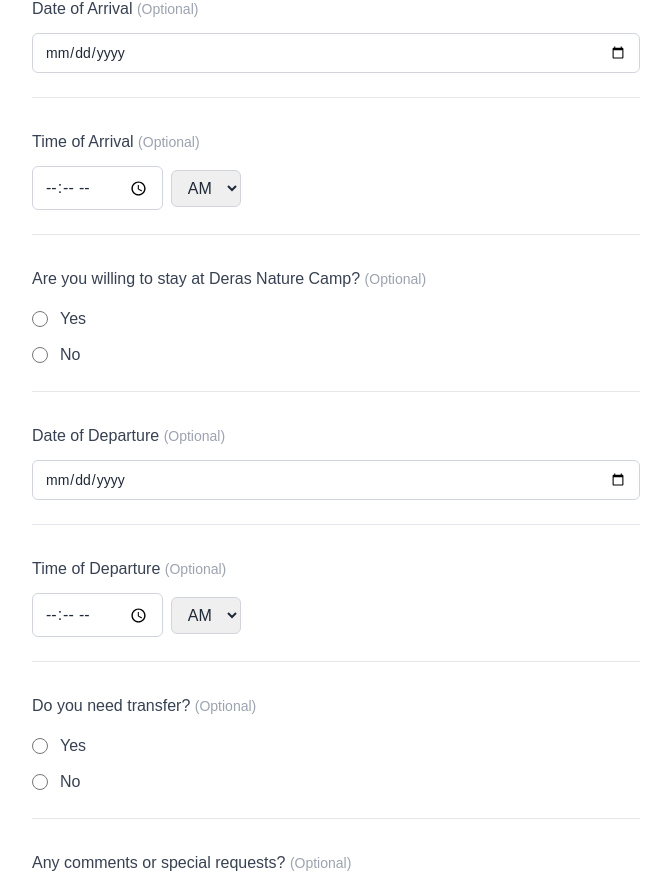
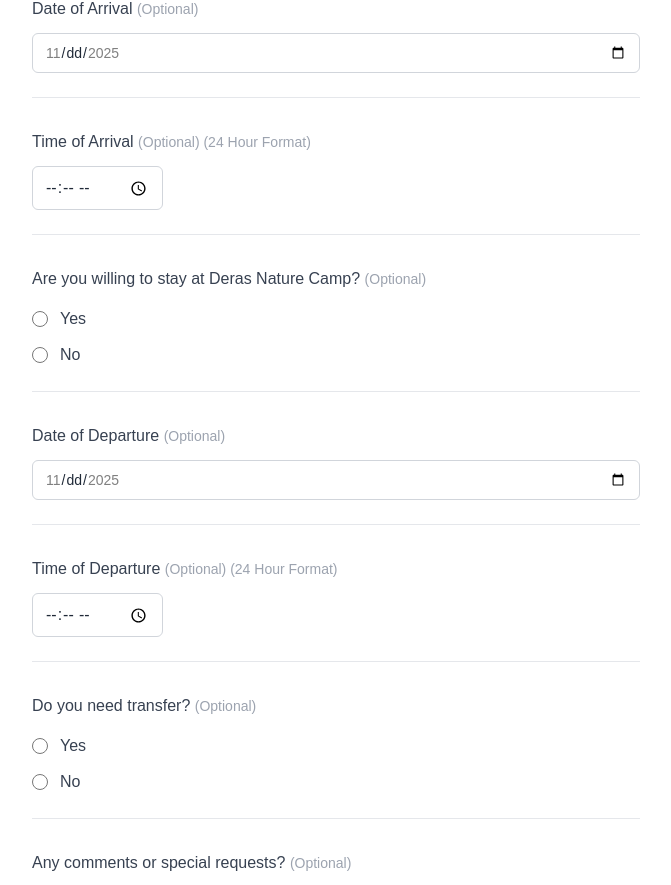
Before and after one commit to tejareddy8888/OpensourceWeddingWebsite, a React (Vite) app: page / in a window 1280 px wide. Shown: the part 7897-8782 px from the top of the page, without its empty margins (304-975 px from the left). Built offline with nearby package versions, Linux system fonts and the light colour scheme.

Commit message:
Fixed RSVp

```diff
--- a/src/components/RSVP.jsx
+++ b/src/components/RSVP.jsx
@@ -8,11 +8,9 @@ const RSVP = ({ visible }) => {
     numberOfPeople: '',
     arrivalDate: '',
     arrivalTime: '',
-    arrivalTimeAmPm: 'AM',
     stayAtDerasNatureCamp: '',
     departureDate: '',
     departureTime: '',
-    departureTimeAmPm: 'AM',
     needTransfer: '',
     comments: ''
   });
@@ -31,7 +29,6 @@ const RSVP = ({ visible }) => {
     const { name, value } = e.target;
     setFormData(prev => ({ ...prev, [name]: value }));
   };
-
   const handleSubmit = async (e) => {
     e.preventDefault();
     setIsSubmitting(true);
@@ -67,19 +64,37 @@ const RSVP = ({ visible }) => {
 
     // Optional fields - only append if they have values
     appendIfNotEmpty('entry.804560134', formData.numberOfPeople);
-    appendIfNotEmpty('entry.1424661284', formData.arrivalDate);
 
-    // Handle time fields - only append if both time and date are provided
-    if (formData.arrivalTime && formData.arrivalTime.trim() !== '') {
-      formSubmitData.append('entry.647675901', `${formData.arrivalTime} ${formData.arrivalTimeAmPm}`);
+    // Handle arrival date
+    if (formData.arrivalDate) {
+      const [year, month, day] = formData.arrivalDate.split('-'); // Assuming YYYY-MM-DD format
+      appendIfNotEmpty('entry.1424661284_year', year);
+      appendIfNotEmpty('entry.1424661284_month', month);
+      appendIfNotEmpty('entry.1424661284_day', day);
+    }
+
+    // Handle arrival time
+    if (formData.arrivalTime) {
+      const [hours, minutes] = formData.arrivalTime.split(':');
+      appendIfNotEmpty('entry.647675901_hour', hours);
+      appendIfNotEmpty('entry.647675901_minute', minutes);
     }
 
     appendIfNotEmpty('entry.1750924207', formData.stayAtDerasNatureCamp);
-    appendIfNotEmpty('entry.1386550255', formData.departureDate);
 
-    // Handle departure time - only append if both time and date are provided
-    if (formData.departureTime && formData.departureTime.trim() !== '') {
-      formSubmitData.append('entry.1136018907', `${formData.departureTime} ${formData.departureTimeAmPm}`);
+    // Handle departure date
+    if (formData.departureDate) {
+      const [year, month, day] = formData.departureDate.split('-'); // Assuming YYYY-MM-DD format
+      appendIfNotEmpty('entry.1386550255_year', year);
+      appendIfNotEmpty('entry.1386550255_month', month);
+      appendIfNotEmpty('entry.1386550255_day', day);
+    }
+
+    // Handle departure time
+    if (formData.departureTime) {
+      const [hours, minutes] = formData.departureTime.split(':');
+      appendIfNotEmpty('entry.1136018907_hour', hours);
+      appendIfNotEmpty('entry.1136018907_minute', minutes);
     }
 
     appendIfNotEmpty('entry.486253220', formData.needTransfer);
@@ -93,17 +108,16 @@ const RSVP = ({ visible }) => {
       });
 
       setSubmitSuccess(true);
+
       setFormData({
         canAttend: '',
         familyName: '',
         numberOfPeople: '',
         arrivalDate: '',
         arrivalTime: '',
-        arrivalTimeAmPm: 'AM',
         stayAtDerasNatureCamp: '',
         departureDate: '',
         departureTime: '',
-        departureTimeAmPm: 'AM',
         needTransfer: '',
         comments: ''
       });
@@ -150,8 +164,8 @@ const RSVP = ({ visible }) => {
                       <input
                         type="radio"
                         name="canAttend"
-                        value="Yes, I'll be there"
-                        checked={formData.canAttend === "Yes, I'll be there"}
+                        value="Yes,  I'll be there"
+                        checked={formData.canAttend === "Yes,  I'll be there"}
                         onChange={handleChange}
                         className="mr-3 h-4 w-4 text-primary focus:ring-primary border-gray-300"
                       />
@@ -221,6 +235,8 @@ const RSVP = ({ visible }) => {
                       name="arrivalDate"
                       value={formData.arrivalDate}
                       onChange={handleChange}
+                      min="2025-11-20"
+                      max="2025-11-26"
                       className="flex-1 px-3 py-2 border border-gray-300 rounded-md focus:outline-none focus:ring-2 focus:ring-primary focus:border-transparent"
                     />
                   </div>
@@ -229,7 +245,7 @@ const RSVP = ({ visible }) => {
                 {/* Time of Arrival */}
                 <div className="border-b border-gray-200 pb-6">
                   <label className="block mb-3 text-base font-medium text-gray-700">
-                    Time of Arrival <span className="text-gray-400 text-sm">(Optional)</span>
+                    Time of Arrival  <span className="text-gray-400 text-sm">(Optional) (24 Hour Format)</span>
                   </label>
                   <div className="flex items-center space-x-2">
                     <input
@@ -239,15 +255,6 @@ const RSVP = ({ visible }) => {
                       onChange={handleChange}
                       className="px-3 py-2 border border-gray-300 rounded-md focus:outline-none focus:ring-2 focus:ring-primary focus:border-transparent"
                     />
-                    <select
-                      name="arrivalTimeAmPm"
-                      value={formData.arrivalTimeAmPm}
-                      onChange={handleChange}
-                      className="px-3 py-2 border border-gray-300 rounded-md focus:outline-none focus:ring-2 focus:ring-primary focus:border-transparent"
-                    >
-                      <option value="AM">AM</option>
-                      <option value="PM">PM</option>
-                    </select>
                   </div>
                 </div>
 
@@ -294,6 +301,8 @@ const RSVP = ({ visible }) => {
                       name="departureDate"
                       value={formData.departureDate}
                       onChange={handleChange}
+                      min="2025-11-26"
+                      max="2025-11-30"
                       className="flex-1 px-3 py-2 border border-gray-300 rounded-md focus:outline-none focus:ring-2 focus:ring-primary focus:border-transparent"
                     />
                   </div>
@@ -302,7 +311,7 @@ const RSVP = ({ visible }) => {
                 {/* Time of Departure */}
                 <div className="border-b border-gray-200 pb-6">
                   <label className="block mb-3 text-base font-medium text-gray-700">
-                    Time of Departure <span className="text-gray-400 text-sm">(Optional)</span>
+                    Time of Departure <span className="text-gray-400 text-sm">(Optional) (24 Hour Format)</span>
                   </label>
                   <div className="flex items-center space-x-2">
                     <input
@@ -312,15 +321,6 @@ const RSVP = ({ visible }) => {
                       onChange={handleChange}
                       className="px-3 py-2 border border-gray-300 rounded-md focus:outline-none focus:ring-2 focus:ring-primary focus:border-transparent"
                     />
-                    <select
-                      name="departureTimeAmPm"
-                      value={formData.departureTimeAmPm}
-                      onChange={handleChange}
-                      className="px-3 py-2 border border-gray-300 rounded-md focus:outline-none focus:ring-2 focus:ring-primary focus:border-transparent"
-                    >
-                      <option value="AM">AM</option>
-                      <option value="PM">PM</option>
-                    </select>
                   </div>
                 </div>
 
```
